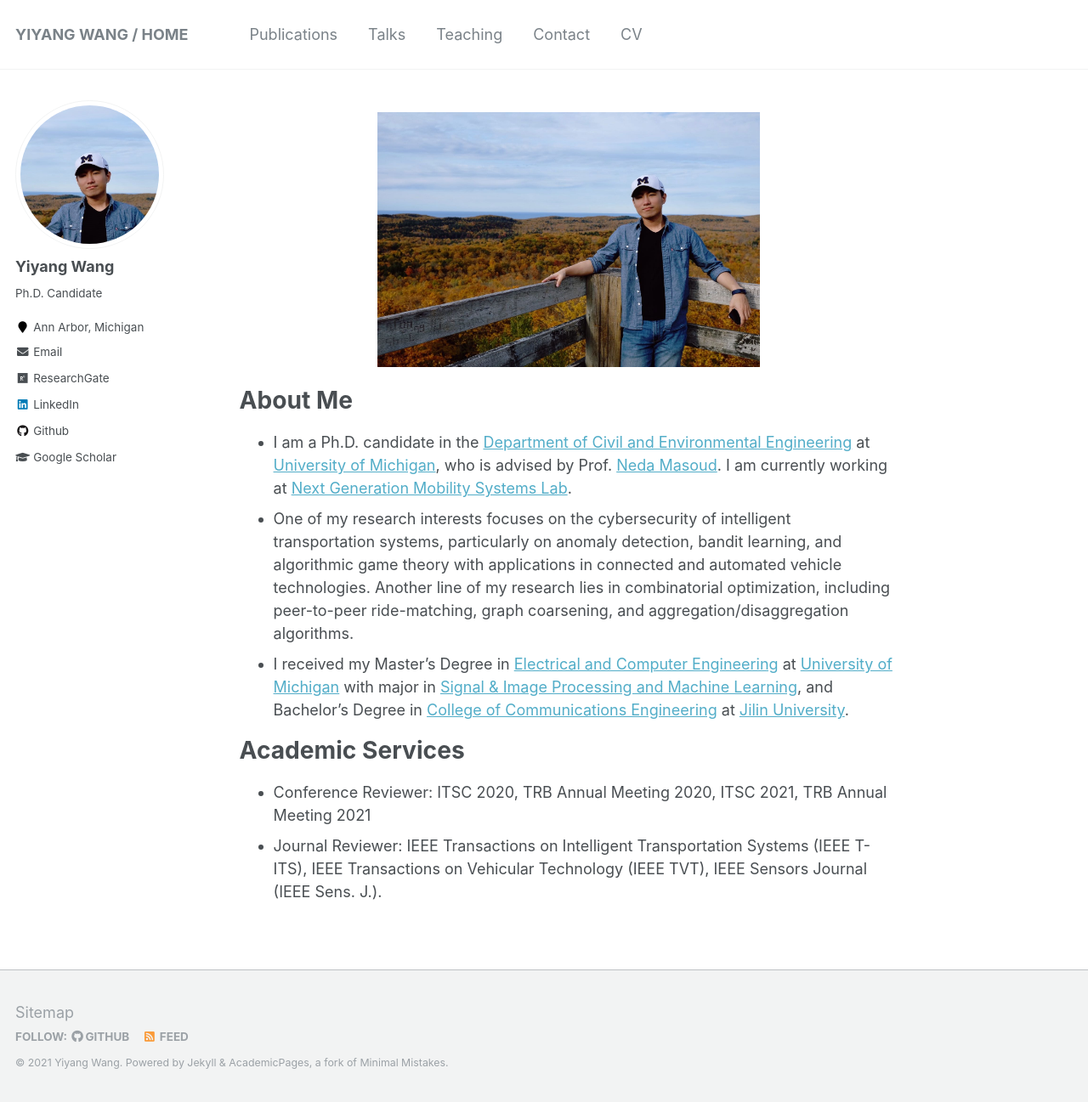
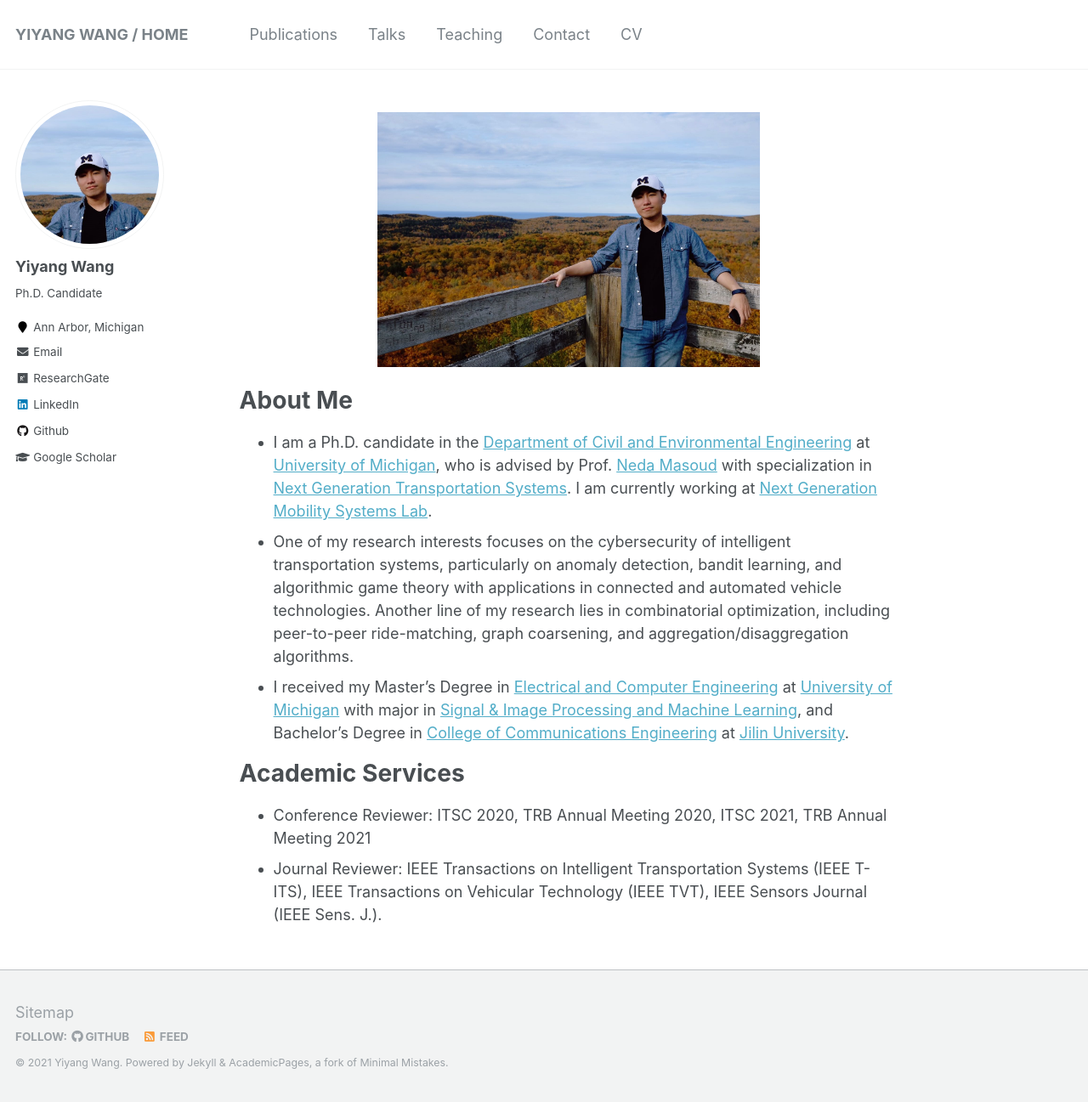
Before and after one commit to yiyangwan/yiyangwan.github.io, a Jekyll site: the page built from _pages/about.md, in a window 1280 px wide and 1297 px high. Shown: the whole window at 85% size. Built offline with Jekyll 4.4.1, drawn with Linux system fonts in a browser that asks for light colours.

Commit message:
Update about.md

```diff
--- a/_pages/about.md
+++ b/_pages/about.md
@@ -13,7 +13,7 @@
 </p>
 
 # About Me
-* I am a Ph.D. candidate in the [Department of Civil and Environmental Engineering](https://cee.engin.umich.edu/) at [University of Michigan](https://umich.edu/), who is advised by Prof. [Neda Masoud](https://cee.engin.umich.edu/people/masoud-neda/). I am currently working at [Next Generation Mobility Systems Lab](http://www-personal.umich.edu/~nmasoud/index.html).
+* I am a Ph.D. candidate in the [Department of Civil and Environmental Engineering](https://cee.engin.umich.edu/) at [University of Michigan](https://umich.edu/), who is advised by Prof. [Neda Masoud](https://cee.engin.umich.edu/people/masoud-neda/) with specialization in [Next Generation Transportation Systems](https://cee.engin.umich.edu/research/infrastructure/transportation/). I am currently working at [Next Generation Mobility Systems Lab](http://www-personal.umich.edu/~nmasoud/index.html).
 * One of my research interests focuses on the cybersecurity of intelligent transportation systems, particularly on anomaly detection, bandit learning, and algorithmic game theory with applications in connected and automated vehicle technologies. Another line of my research lies in combinatorial optimization, including peer-to-peer ride-matching, graph coarsening, and aggregation/disaggregation algorithms.
 * I received my Master's Degree in [Electrical and Computer Engineering](https://ece.engin.umich.edu/) at [University of Michigan](https://umich.edu/) with major in [Signal & Image Processing and Machine Learning](https://ece.engin.umich.edu/research/research-areas/signal-image-processing-and-machine-learning/), and Bachelor's Degree in [College of Communications Engineering](https://dce.jlu.edu.cn/ENGLISH/HOM.htm) at [Jilin University](http://global.jlu.edu.cn/).
 
```
